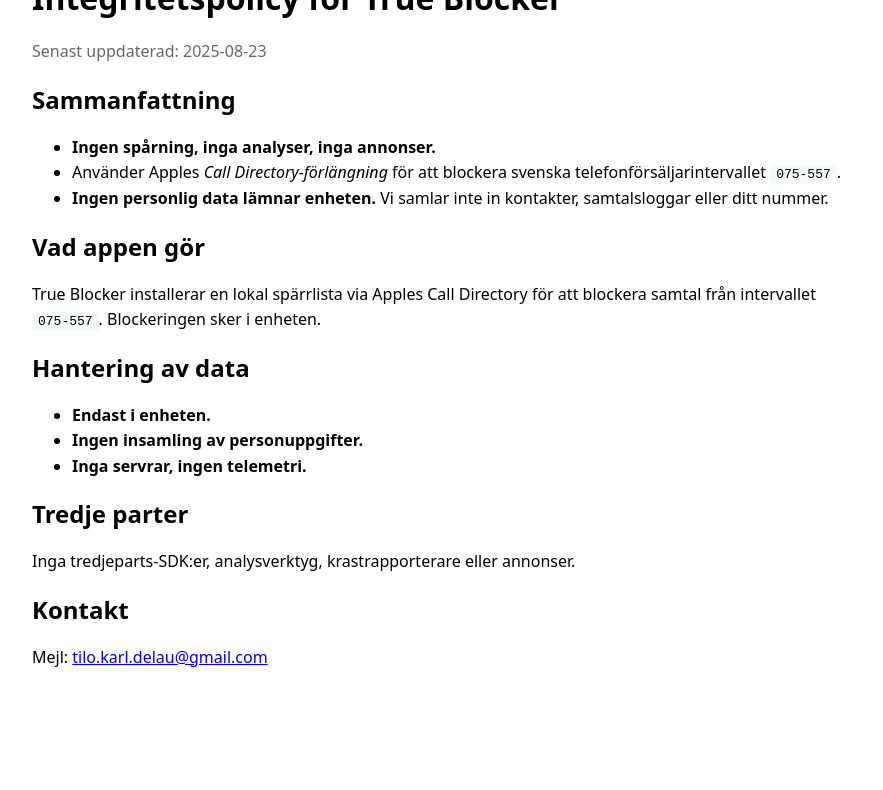
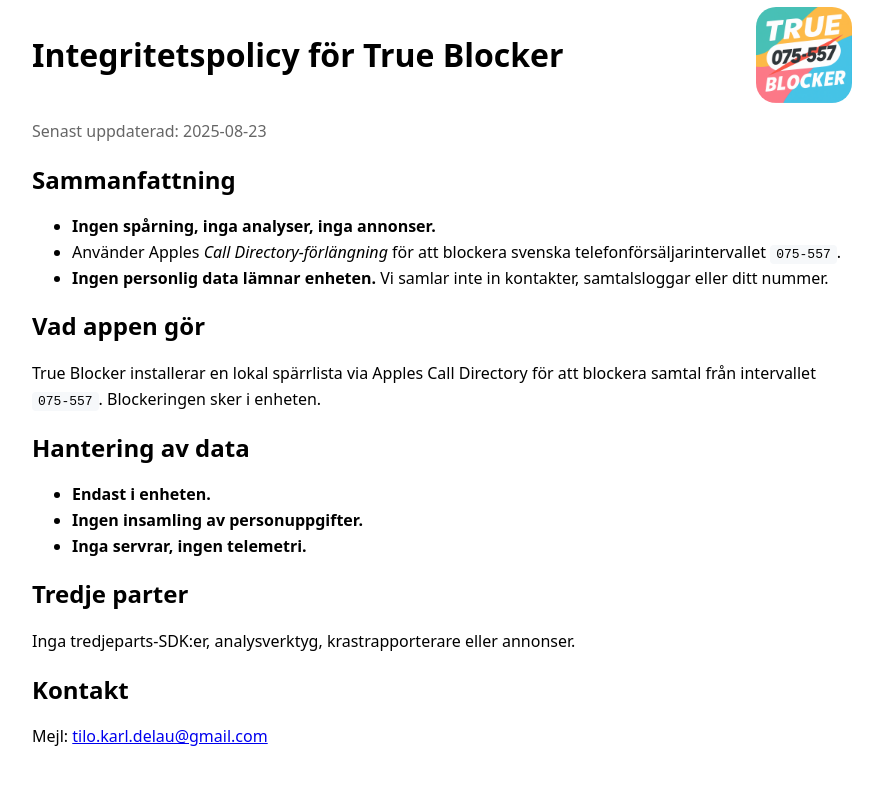
Before and after one commit to Tilo-Karl/Tilo-Karl.github.io, a plain HTML site: page tb/privacy.html in a window 1280 px wide. Shown: the part 849-1639 px from the top of the page, without its empty margins (198-1081 px from the left). Before the commit the page ends 1559 px from the top, so only its background shows below. Drawn offline with Linux system fonts and the light colour scheme.

Commit message:
Update privacy.html

```diff
--- a/tb/privacy.html
+++ b/tb/privacy.html
@@ -5,15 +5,39 @@
   <title>True Blocker – Privacy Policy</title>
   <meta name="viewport" content="width=device-width, initial-scale=1">
   <style>
-    body{font-family:system-ui,-apple-system,Segoe UI,Roboto,Helvetica,Arial,sans-serif;max-width:820px;margin:40px auto;padding:0 20px;line-height:1.6}
-    h1,h2{line-height:1.25}
-    .lang{margin-top:48px;padding-top:24px;border-top:1px solid #eee}
-    .muted{color:#666}
-    code{background:#f6f8fa;padding:2px 6px;border-radius:4px}
+    body {
+      font-family: system-ui, -apple-system, Segoe UI, Roboto, Helvetica, Arial, sans-serif;
+      max-width: 820px;
+      margin: 40px auto;
+      padding: 0 20px;
+      line-height: 1.6;
+    }
+    h1,h2 { line-height: 1.25 }
+    .header {
+      display: flex;
+      justify-content: space-between;
+      align-items: center;
+      flex-wrap: wrap;
+    }
+    .header img {
+      width: 96px;   /* good balance for page header */
+      height: auto;
+      border-radius: 20px; /* optional, gives an iOS-style rounded icon */
+    }
+    .lang { margin-top: 48px; padding-top: 24px; border-top: 1px solid #eee }
+    .muted { color: #666 }
+    code {
+      background: #f6f8fa;
+      padding: 2px 6px;
+      border-radius: 4px;
+    }
   </style>
 </head>
 <body>
-  <h1>Privacy Policy for True Blocker</h1>
+  <div class="header">
+    <h1>Privacy Policy for True Blocker</h1>
+    <img src="appIconTB1024.png" alt="True Blocker Icon">
+  </div>
   <p class="muted">Last updated: <script>document.write(new Date().toISOString().slice(0,10))</script></p>
 
   <h2>Summary</h2>
@@ -34,19 +58,22 @@
   </ul>
 
   <h2>Third parties</h2>
-  <p>No third‑party SDKs, analytics, crash reporters, or ads.</p>
+  <p>No third-party SDKs, analytics, crash reporters, or ads.</p>
 
   <h2>Contact</h2>
   <p>Email: <a href="mailto:tilo.karl.delau@gmail.com">tilo.karl.delau@gmail.com</a></p>
 
   <div class="lang">
-    <h1>Integritetspolicy för True Blocker</h1>
+    <div class="header">
+      <h1>Integritetspolicy för True Blocker</h1>
+      <img src="appIconTB1024.png" alt="True Blocker Icon">
+    </div>
     <p class="muted">Senast uppdaterad: <script>document.write(new Date().toISOString().slice(0,10))</script></p>
 
     <h2>Sammanfattning</h2>
     <ul>
       <li><strong>Ingen spårning, inga analyser, inga annonser.</strong></li>
-      <li>Använder Apples <em>Call Directory‑förlängning</em> för att blockera svenska telefonförsäljarintervallet <code>075-557</code>.</li>
+      <li>Använder Apples <em>Call Directory-förlängning</em> för att blockera svenska telefonförsäljarintervallet <code>075-557</code>.</li>
       <li><strong>Ingen personlig data lämnar enheten.</strong> Vi samlar inte in kontakter, samtalsloggar eller ditt nummer.</li>
     </ul>
 
@@ -61,7 +88,7 @@
     </ul>
 
     <h2>Tredje parter</h2>
-    <p>Inga tredjeparts‑SDK:er, analysverktyg, krastrapporterare eller annonser.</p>
+    <p>Inga tredjeparts-SDK:er, analysverktyg, krastrapporterare eller annonser.</p>
 
     <h2>Kontakt</h2>
     <p>Mejl: <a href="mailto:tilo.karl.delau@gmail.com">tilo.karl.delau@gmail.com</a></p>
```
